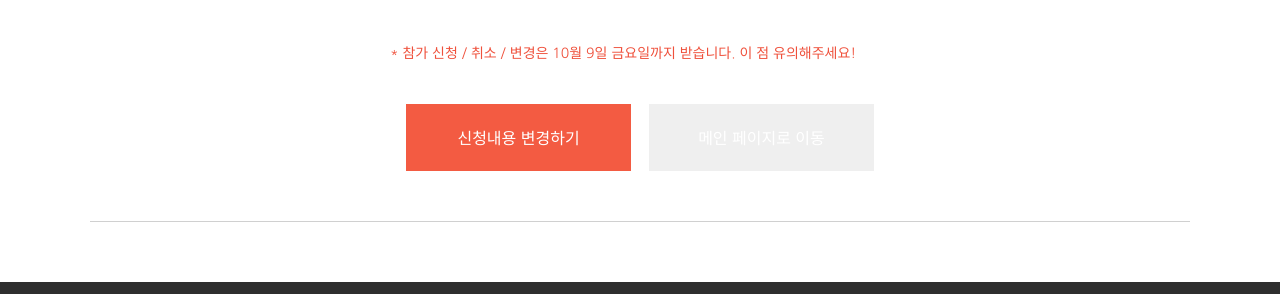
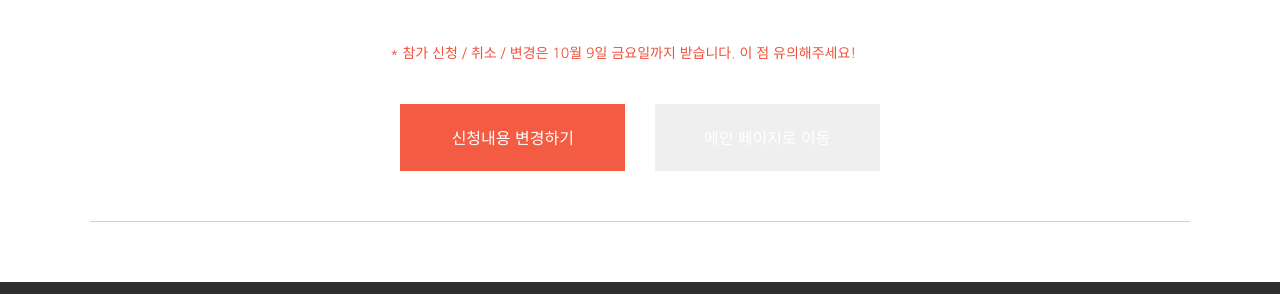
Before and after one commit to creativecommonskorea/2015-global-summit, a Jekyll site: the page built from apply_complete.html, in a window 1280 px wide. Shown: the part 1403-1697 px from the top of the page. Built offline with Jekyll 4.4.1, drawn with Linux system fonts in a browser that asks for light colours; nearby versions of some CDN libraries; some of the changed text lies outside the part shown.

Commit message:
결제 완료 후 페이지 수정

```diff
--- a/apply_complete.html
+++ b/apply_complete.html
@@ -73,7 +73,7 @@ layout: base
             <img src="/images/other/pay_checked.png" alt=""/>
             <div class="message">결제가 완료되었습니다.</div>
         </div>
-        <div style="width: 500px;margin: 0 auto;text-align: left; font-size:14px; padding: 40px 0;">
+        <div class="complete_contents">
             환영합니다! <br/><br/>
             <span id="user_name"></span>님의 CC Global Summit 2015 참가신청이 성공적으로 완료되었습니다. <br/>
             다음의 참가 신청 내용을 확인해주시고, <br/>
@@ -114,23 +114,23 @@ layout: base
                 <span style="font-size:16px;font-weight: bold;">총 티켓 금액    <span id="price"></span>원</span><br/><br/>
                 <span style="font-size:12px;color:#a0a0a0"> *참가 신청 내용 변경 및 취소는 10월 9일 금요일까지인 점 유의해주세요!</span><br/>
             </div>
-            <a href="https://summit.cckorea.org" target="_blank" style="color:#ef513c;">CC Global Summit 2015</a>는<br/>
-            80여 개국의 다양한 참가자들이<br/>
-            여러분과 공통의 관심사를 가지고 있는 사람들과 생각을 나눌 수 있는 기회를 만들고자,<br/>
+            <a href="https://summit.cckorea.org" target="_blank" style="color:#ef513c;">CC Global Summit 2015</a>는<br class="nobr"/>
+            80여 개국의 다양한 참가자들이<br class="nobr"/>
+            여러분과 공통의 관심사를 가지고 있는 사람들과 생각을 나눌 수 있는 기회를 만들고자,
             Slack에 팀을 만들어 참가자 간의 활발한 교류를 기대하고 있습니다.<br/><br/>
-            여러분도 슬랙의 CC Global Summit 2015팀에 가입하여<br/>
+            여러분도 슬랙의 CC Global Summit 2015팀에 가입하여<br class="nobr"/>
             써밋 행사가 지난 후에도 이어질 수 있는 네트워킹에 참여해 보세요!<br/><br/>
             <a href="http://blog.hivearena.com/archives/3396" target="_blank" style="color:#ef513c;">Slack을 어떻게 이용할 수
                 있는지 살펴볼까요?</a><br/>
             <a href="https://ccglobalsummit2015.herokuapp.com/" target="_blank" style="color:#ef513c;">슬랙 CC Global
                 Summit 2015팀에 가입하러 가기</a><br/><br/><br/>
             10월 16일 금요일 저녁 5시<br/>
-            전길남 박사님의 키노트 강연 후<br/>
-            40분간 진행될 전길남 박사님, Yochai Benkler(요하이 벤클러)의 대담에<br/>
+            전길남 박사님의 키노트 강연 후<br class="nobr"/>
+            40분간 진행될 전길남 박사님, Yochai Benkler(요하이 벤클러)의 대담에<br class="nobr"/>
             여러분께서 두분께 하고 싶은 질문을 미리 등록할 수 있습니다.<br/><br/>
             <a href="https://www.facebook.com/events/1455321544773645/" target="_blank" style="color:#ef513c;">질문 등록하러
                 가기</a><br/><br/><br/>
-            써밋 기간 중 16일 금요일 저녁엔 성수동 SAI에서 CC파티가 열립니다!<br/>
+            써밋 기간 중 16일 금요일 저녁엔 성수동 SAI에서 CC파티가 열립니다!<br class="nobr"/>
             조금 더 캐주얼한 분위기에서 써밋의 열기를 마음껏 발산하며 교류의 시간을 가져요~<br/><br/>
             <a href="https://docs.google.com/forms/d/1dztoUzY0vG8rTMXpGLOzCEa0OQlepEUtU1e6XtYLHkg/viewform"
                target="_blank" style="color:#ef513c;">CC파티 신청하러 가기</a><br/><br/><br/>
@@ -140,7 +140,6 @@ layout: base
         </div>
         <div class="buttons">
             <button type="button" onclick="location.href='https://docs.google.com/forms/d/1TbYcyjGhpwpyDKQQJQIu-bqDQDTW0ACyqR8vUelW1yA/viewform?usp=send_form'">신청내용 변경하기</button>
-            &nbsp;&nbsp;
             <button type="button" onclick="location.href='/index.html'">메인 페이지로 이동</button>
         </div>
     </section>
--- a/css/main.css
+++ b/css/main.css
@@ -1786,6 +1786,18 @@ a {
       font-weight: bold; }
       .apply_complete section .complete_image_text .message {
         margin-top: 15px; }
+    .apply_complete section .complete_contents {
+      width: 500px;
+      margin: 0 auto;
+      text-align: left;
+      font-size: 14px;
+      padding: 40px 0; }
+      @media screen and (max-width: 500px) {
+        .apply_complete section .complete_contents {
+          width: 100%; } }
+      @media screen and (max-width: 500px) {
+        .apply_complete section .complete_contents .nobr {
+          display: none; } }
     .apply_complete section .buttons {
       text-align: center; }
       .apply_complete section .buttons button {
@@ -1797,7 +1809,8 @@ a {
         font-size: 16px;
         border: 0; }
         .apply_complete section .buttons button:first-child {
-          background-color: #f35b42; }
+          background-color: #f35b42;
+          margin-right: 25px; }
           @media screen and (max-width: 1000px) {
             .apply_complete section .buttons button:first-child {
               margin-right: 0;
```
Also changed, not shown: css/attend.scss (+16 -0 lines).
